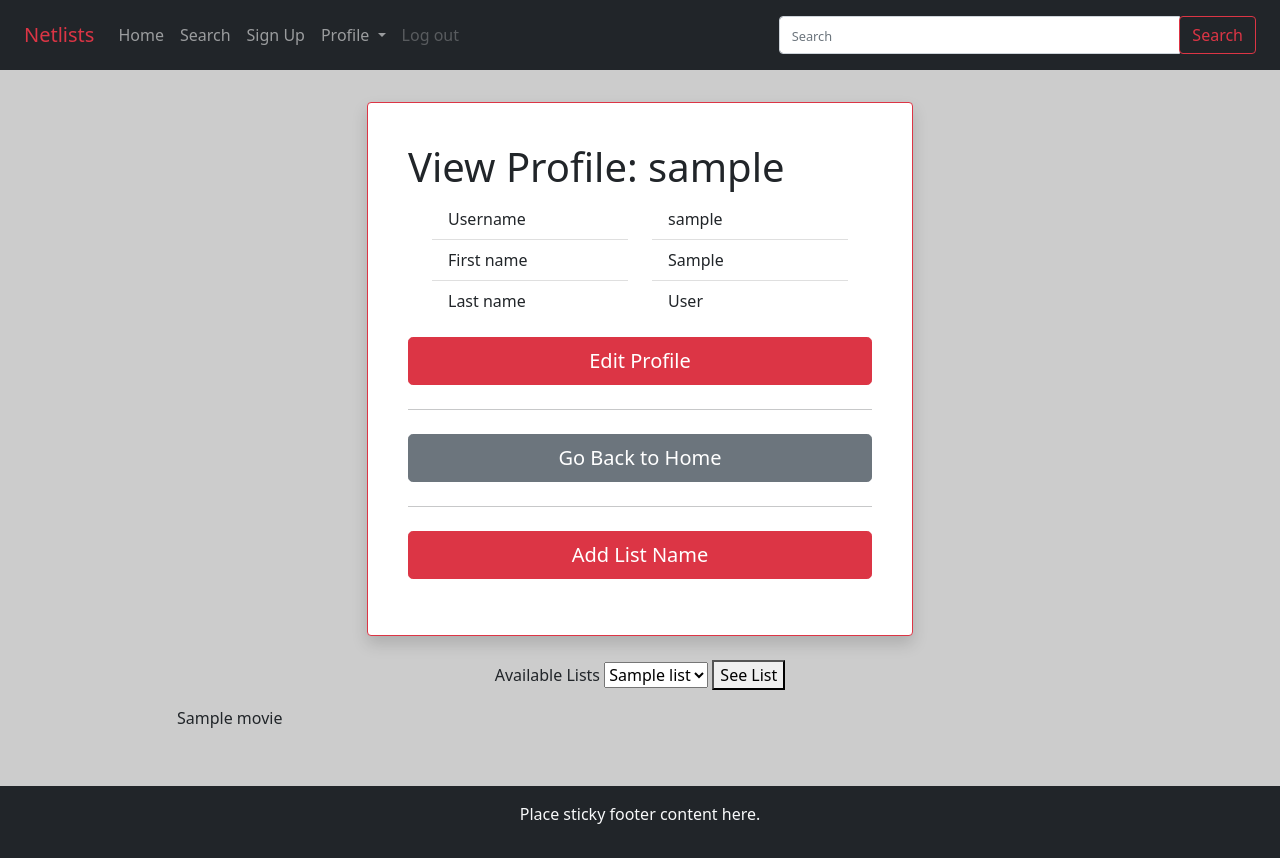
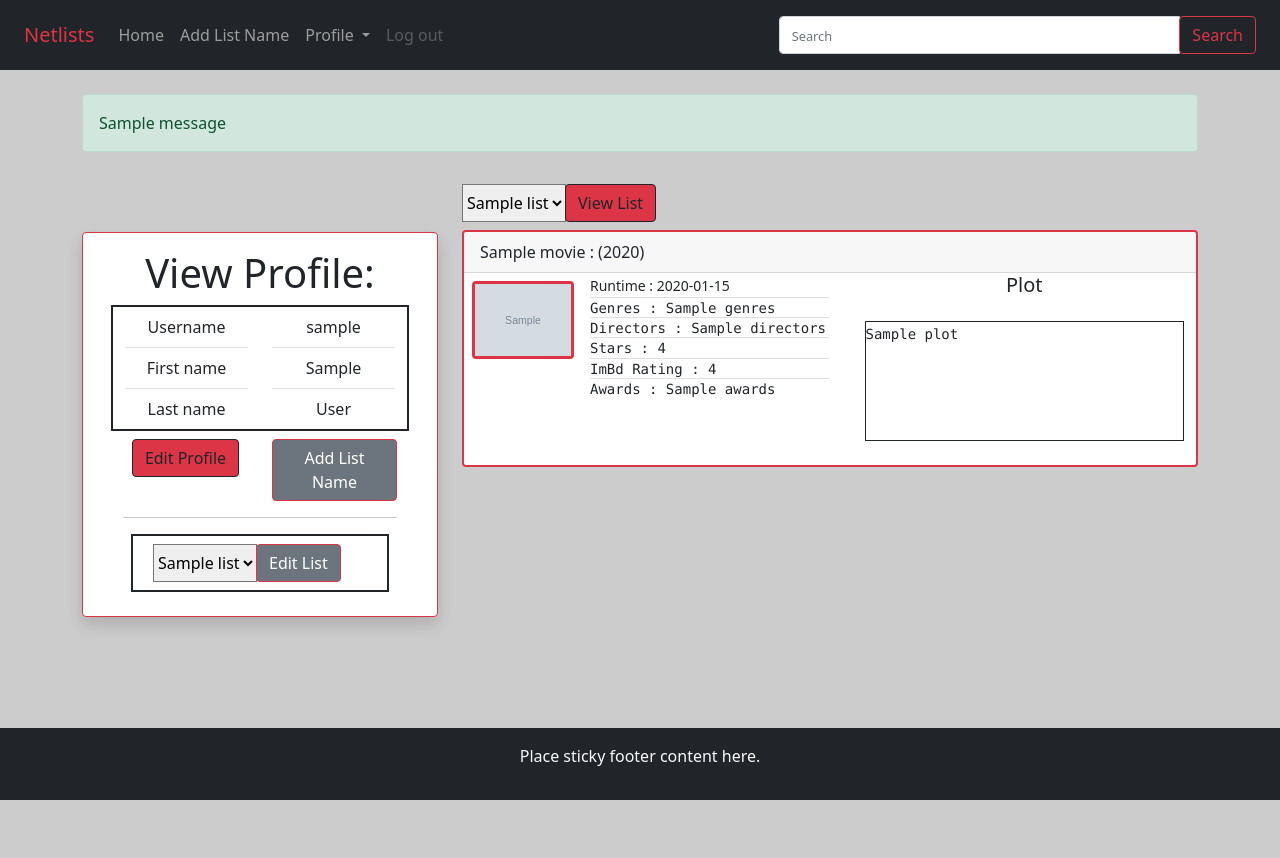
Before and after one commit to so3159/CS416Final, a Django app: template movieAPI/templates/accounts/profile.html in a window 1280 px wide. After the commit the page ends 800 px from the top, so only its background shows below. Run offline with Django 3.2, Linux system fonts and the light colour scheme; the template is opened without the code that fills it: most values are stand-ins (such as "Sample title", 1, 10 or a date in 2020); grey boxes marked "Sample" are stand-in pictures; one stand-in notice (Sample message) is shown; some libraries are stand-ins or nearby versions.

Commit message:
Messages/List Functionality/Frontend Pages

```diff
--- a/movieAPI/movie/urls.py
+++ b/movieAPI/movie/urls.py
@@ -8,5 +8,9 @@ urlpatterns = [
     path('results/',views.results, name='results'),
     path('details/<id>', views.movieDetails, name='movieDetails'),
     path('addMoviesToList/', views.addMoviesToList, name='addMoviesToList'),
-    path('addListName/', views.addListName, name="addListName")
+    path('addListName/', views.addListName, name="addListName"),
+    path('editList/' , views.editListView, name='editListView'),
+    path('deleteMovie/', views.deleteMovieFromList, name='deleteMovieFromList'),
+    path('editListName/', views.updateListName, name='updateListName'),
+    path('deleteList/', views.deleteList, name="deleteList")
 ]
--- a/movieAPI/templates/accounts/profile.html
+++ b/movieAPI/templates/accounts/profile.html
@@ -7,21 +7,21 @@ Movie time
 
 {% block body %}
 
-    <div class="row justify-content-center">
-        <div class="col-6">
-            <div class="card shadow border border-danger border-1 rounded my-2 p-4">
+    <div class="row">
+        <div class="col-4 mt-5">
+            <div class="card shadow border border-danger border-1  rounded">
                 <div class="card-body">
-                    <h1>View Profile: {{profile.user.username}}</h1>
+                    <h1 class='text-center'>View Profile:</h1>
                     <div class="container">
-                        <div class="row">
-                            <div class="col-6">
+                        <div class="row  border border-dark border-2 mb-2">
+                            <div class="col-6 text-center">
                                 <ul class="list-group list-group-flush">
                                     <li class="list-group-item">Username</li>
                                     <li class="list-group-item">First name</li>
                                     <li class="list-group-item">Last name</li>
                                 </ul>
                             </div>
-                            <div class="col-6">
+                            <div class="col-6 text-center">
                                 <ul class="list-group list-group-flush">
                                     <li class="list-group-item">{{profile.user.username}}</li>
                                     <li class="list-group-item">{{profile.first_name}}</li>
@@ -29,51 +29,115 @@ Movie time
                                 </ul>
                             </div>
                         </div>
+                        <div class="row justify-content-center">
+                            <div class="col-lg-6 text-center">
+                                <a href="{% url 'edit_profile' %}" class="btn btn-danger  btn-outline-dark">Edit Profile</a>
+
+                            </div>
+                            <div class="col-lg-6 text-center">
+                                <a href="{% url 'addListName' %}" class="btn btn-secondary text-white btn-outline-danger">Add List Name</a>
+
+                            </div>
+
+                        </div>
+                        <hr>
+                        {% if not lists %}
+                        <p>You have no lists, Add one!</p>
+                        {% endif %}
+                        <div class="row border {% if not lists  %}  invisible {% endif %} border-dark border-2 p-2 text-center m-2">
+                            <form action="{% url 'editListView' %}" method="post">
+                                {% csrf_token %}
+                            <div class="input-group">
+                                <select class="custom-select" name="list_name" id="Lists">
+                                    {% for list in lists %}
+                                            <option >{{list.name}}</option>
+                                    {% endfor %}
+                                </select>
+                                <div class="input-group-append">
+                                    <button class="btn btn-secondary text-white  btn-outline-danger" type="submit">Edit List</button>
+                                </div>
+                            </form>
+                            </div>
+                        </div>
                     </div>
-                    <div class="d-grid gap-2 my-3 ">
-                        {% comment %}
-                        more info visit: https://getbootstrap.com/docs/5.1/components/buttons/#block-buttons
-                        {% endcomment %}
-                        <a class="btn btn-danger btn-lg" href="{% url 'edit_profile' %}"><i class="fas fa-sign-in-alt"></i> Edit Profile</a>
-                        <hr>
-                        <a href="{% url 'search' %}" class="btn btn-secondary btn-lg"><i class="fas fa-plus"></i> Go Back to Home</a>
-                        <hr>
-                        <a href="{% url 'addListName' %}" class="btn btn-danger btn-lg"><i class="fas fa-plus"></i>Add List Name</a>
-                    </div>
+
                 </div>
             </div>
         </div>
-    </div>
-
-    <div class="row justify-content-center my-3">
         <div class="col-lg-8">
-            <form action="{% url 'view_list' %}" method="post">
-                <div class="form-group text-center">
+            <div class="row {% if not lists  %}  invisible {% endif %}">
+                <form action="{% url 'view_list' %}" method="post">
                     {% csrf_token %}
-                    <label for="Lists">Available Lists</label>
-                    <select name="list_name" id="Lists">
+                <div class="input-group">
+                    <select class="custom-select" name="list_name" id="Lists">
                         {% for list in lists %}
-                            <option >{{list.name}}</option>
+                                <option >{{list.name}}</option>
                         {% endfor %}
                     </select>
-                    <button type="submit">See List</button>
+                    <div class="input-group-append">
+                        <button class="btn btn-danger  btn-outline-dark" type="submit">View List</button>
+                    </div>
+                </form>
+                  </div>
+            </div>
+
+            {% if list %}
+            {% for movie in list %}
+            <div class="row justify-content-center my-2">
+                <div class="col-lg-12">
+
                 </div>
-            </form>
-        </div>
-    </div>
-    <div class="bottom-element">
-        {% if list %}
-            {% for movie in list %}
-            <div class="row justify-content-center">
-                <div class="col-lg-2">
-                    {{movie.title}}
-                </div>
-                <div class="col-lg-8">
 
+                <div class="col-lg-12">
+                    <div class="card border-2 border-danger">
+                        <div class="card-header">{{movie.title}}<span> : ({{movie.year}})</span></div>
+
+                        <div class="row">
+                            <div class="col-lg-2">
+                                <img src="{{movie.Poster}}" class="img-thumbnail border-danger border-3 p-0 m-lg-2" alt="Poster">
+
+                            </div>
+                            <div class="col-lg-10">
+                                <div class="card-body p-0  m-0">
+                                    <div class="row">
+                                        <div class="col-lg-5">
+                                            <ul class="list-group list-group-flush p-0 m-0">
+                                                <li class="list-group-item p-0 m-0"><small>Runtime : {{movie.Runtime}}</small></li>
+                                                <li class="list-group-item font-monospace p-0 m-0 h6"><small>Genres : {{movie.Genres}}</small></li>
+                                                <li class="list-group-item font-monospace p-0 m-0 h6"><small>Directors : {{movie.Directors}}</small></li>
+                                                <li class="list-group-item font-monospace p-0 m-0 h6"><small>Stars : {{movie.Stars}}</small></li>
+                                                <li class="list-group-item font-monospace p-0 m-0 h6"><small>ImBd Rating : {{movie.Rating}}</small></li>
+                                                <li class="list-group-item font-monospace p-0 m-0 h6"><small>Awards : {{movie.Awards}}</small></li>
+
+
+
+                                            </ul>
+                                        </div>
+                                        <div  class="col-lg-7 p-0">
+                                            <p class="h5 text-center">Plot</p>
+                                            <div style="height:120px;" class="overflow-auto border-1 border border-dark col m-4">
+                                                <p class="font-monospace "><small>{{movie.Plot}}</small></p>
+                                            </div>
+
+                                        </div>
+                                    </div>
+                                </div>
+                            </div>
+                        </div>
+
+
+                    </div>
                 </div>
             </div>
             {% endfor %}
 
         {% endif %}
+
+        </div>
     </div>
+
+    <div class="row justify-content-center my-3">
+
+    </div>
+
 {% endblock body %}
--- a/movieAPI/templates/base/base.html
+++ b/movieAPI/templates/base/base.html
@@ -30,11 +30,9 @@
                         <a class="nav-link" href="{% url 'search' %}">Home <span class="sr-only"></span></a>
                     </li>
                     <li class="nav-item">
-                        <a class="nav-link" href="{% url 'search' %}">Search</a>
+                        <a class="nav-link" href="{% url 'addListName' %}">Add List Name</a>
                     </li>
-                    <li class="nav-item">
-                        <a class="nav-link" href="{% url 'register' %}">Sign Up</a>
-                    </li>
+
             <!-- and IF logged in, enable links, ELSE/on logout, disable-->
                     <li class="nav-item dropdown">
                         <a class="nav-link dropdown-toggle" href="{% url 'view_profile' %}" id="navbarDropdown" role="button" data-bs-toggle="dropdown" aria-expanded="false">
@@ -43,8 +41,8 @@
                             <ul class="dropdown-menu" aria-labelledby="navbarDropdown">
                                 <li><a class="dropdown-item" href="{% url 'view_profile' %}">View Profile</a></li>
                                 <li><a class="dropdown-item" href="{% url 'edit_profile' %}">Edit Profile</a></li>
-                                <li class=""><a class="dropdown-item" href="{% url 'login' %}">Sign In</a></li>
-                                <li class=""><a class="dropdown-item" href="{% url 'register' %}">Sign Up</a></li>
+                                <li class=""><a class="dropdown-item {% if user.is_authenticated  %}invisible{% endif %}" href="{% url 'login' %}">Sign In</a></li>
+                                <li class=""><a class="dropdown-item {% if user.is_authenticated  %}invisible{% endif %}" href="{% url 'register' %}">Sign Up</a></li>
                             </ul>
                       </li>
                     <li class="nav-item">
@@ -62,6 +60,19 @@
             </div>
         </nav>
         <div class="container">
+            <div class="row">
+                {% if messages %}
+                <ul class="messages">
+                    {% for message in messages %}
+                        {% if message.tags == 'warning' %}
+                        <div role="alert" {% if message.tags %} class="alert alert-danger"{% endif %}>{{ message }}</div>
+                        {% else %}
+                        <div role="alert" {% if message.tags %} class="alert alert-{{message.tags}}"{% endif %}>{{ message }}</div>
+                        {% endif %}
+
+                    {% endfor %}
+                {% endif %}
+            </div>
             {% block body %}
             {% endblock body %}
         </div>
```
Also changed, not shown: movieAPI/accounts/views.py (+16 -4 lines), movieAPI/movie/views.py (+101 -4 lines), movieAPI/templates/accounts/edit_profile.html (+13 -13 lines), movieAPI/templates/editList.html (added, +106 -0 lines), movieAPI/templates/makeList.html (+23 -10 lines), movieAPI/db2.sqlite3.
